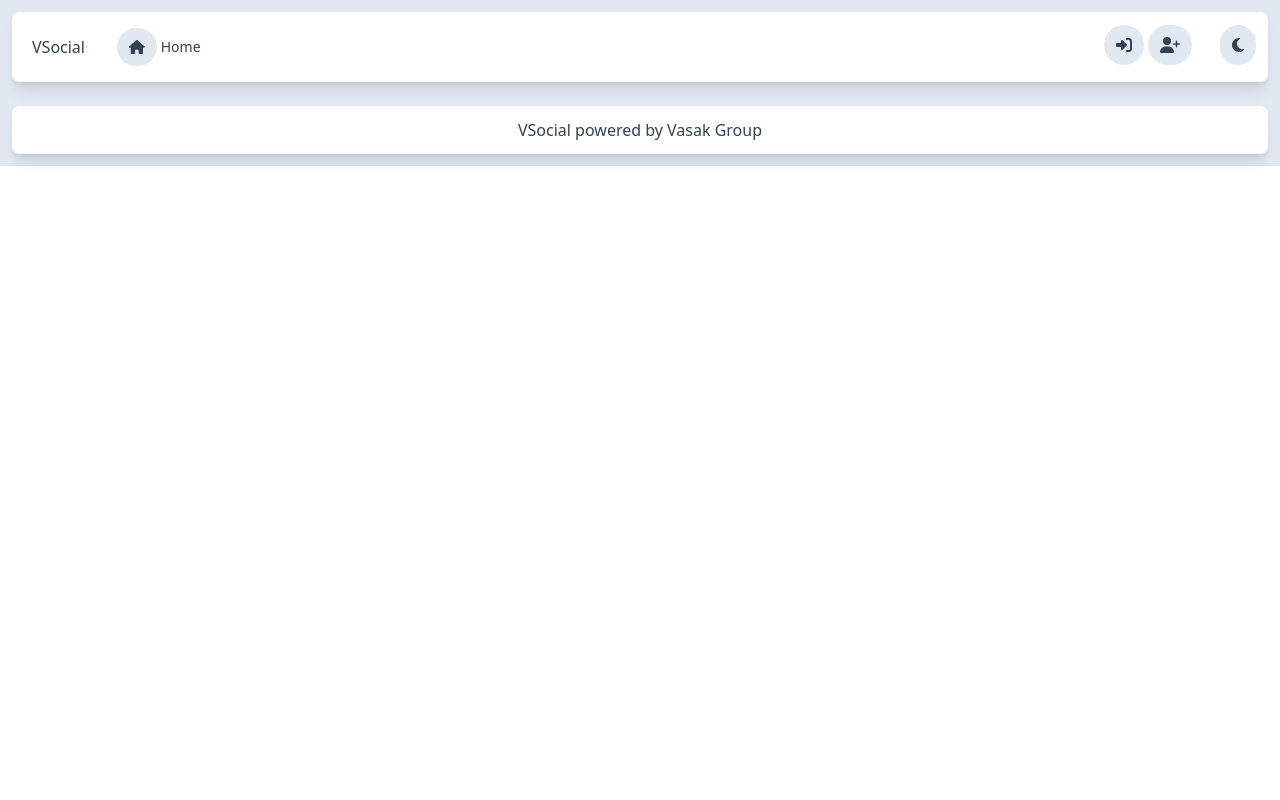
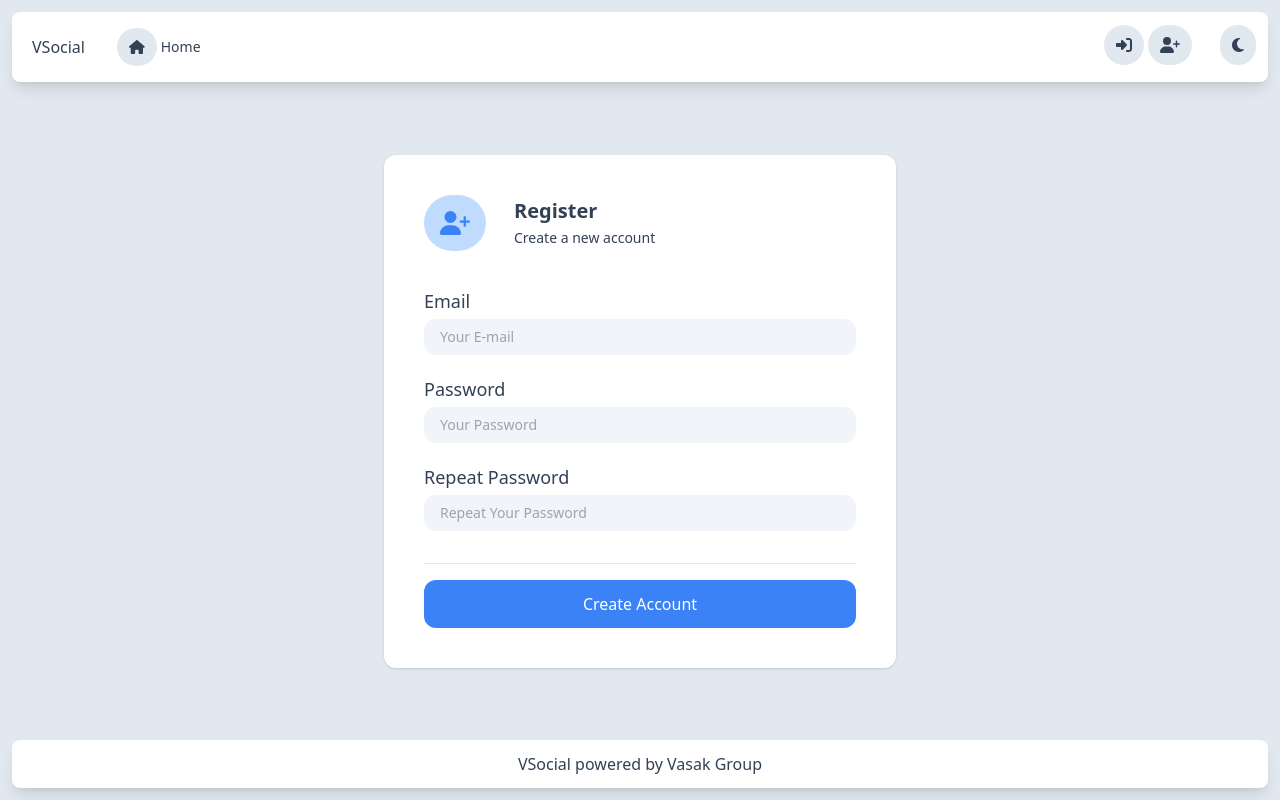
Before and after one commit to Vasak-Group/vsocial, a Vue app: page /register in a window 1280 px wide. Built offline with nearby package versions, Linux system fonts and the light colour scheme.

Commit message:
Add RegisterForm component for user registration functionality

```diff
--- /dev/null
+++ b/src/components/forms/RegisterForm.vue
@@ -0,0 +1,70 @@
+<script lang="ts" setup></script>
+
+<template>
+  <form
+    class="min-h-[calc(100vh-166px)] py-2 flex flex-col justify-center sm:py-4 common-text"
+  >
+    <div class="relative py-1 sm:max-w-xl sm:mx-auto">
+      <div
+        class="relative px-4 py-10 w-[32rem] bg-white dark:bg-gray-900 mx-8 md:mx-0 shadow rounded-xl sm:p-10"
+      >
+        <div class="mx-auto">
+          <div class="flex items-center space-x-5">
+            <div
+              class="p-4 bg-blue-200 rounded-full flex flex-shrink-0 justify-center items-center text-2xl font-mono text-inherit"
+            >
+              <font-awesome-icon
+                icon="fas fa-user-plus"
+                class="text-blue-500"
+              />
+            </div>
+            <div class="block pl-2 font-semibold text-xl self-start">
+              <h2 class="leading-relaxed">Register</h2>
+              <p class="text-sm font-normal leading-relaxed">
+                Create a new account
+              </p>
+            </div>
+          </div>
+          <div class="divide-y divide-slate-200 dark:divide-gray-600">
+            <div
+              class="py-8 text-base leading-6 space-y-4 sm:text-lg sm:leading-7"
+            >
+              <div class="flex flex-col">
+                <label class="leading-loose">Email</label>
+                <input
+                  type="email"
+                  class="px-4 py-2 w-full sm:text-sm rounded-xl focus:outline-none"
+                  placeholder="Your E-mail"
+                  required
+                />
+              </div>
+              <div class="flex flex-col">
+                <label class="leading-loose">Password</label>
+                <input
+                  type="password"
+                  class="px-4 py-2 w-full sm:text-sm rounded-xl focus:outline-none"
+                  placeholder="Your Password"
+                />
+              </div>
+              <div class="flex flex-col">
+                <label class="leading-loose">Repeat Password</label>
+                <input
+                  type="password"
+                  class="px-4 py-2 w-full sm:text-sm rounded-xl focus:outline-none"
+                  placeholder="Repeat Your Password"
+                />
+              </div>
+            </div>
+            <div class="pt-4 flex items-center space-x-4">
+              <button
+                class="bg-blue-500 flex justify-center items-center w-full text-white px-4 py-3 rounded-xl focus:outline-none"
+              >
+                Create Account
+              </button>
+            </div>
+          </div>
+        </div>
+      </div>
+    </div>
+  </form>
+</template>
--- a/src/views/auth/RegisterView.vue
+++ b/src/views/auth/RegisterView.vue
@@ -1,2 +1,7 @@
-<script lang="ts"></script>
-<template></template>
+<script lang="ts" setup>
+import RegisterForm from "@/components/forms/RegisterForm.vue";
+</script>
+
+<template>
+  <RegisterForm />
+</template>
```
